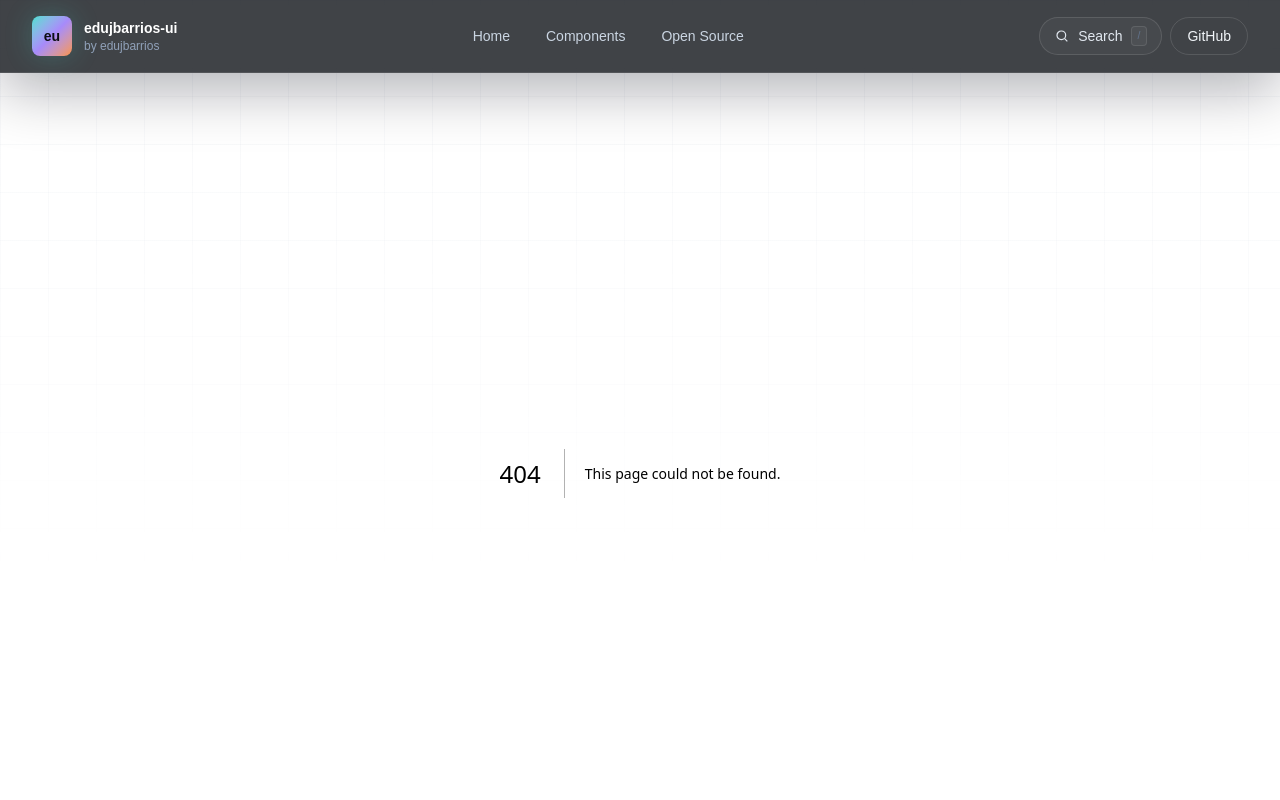
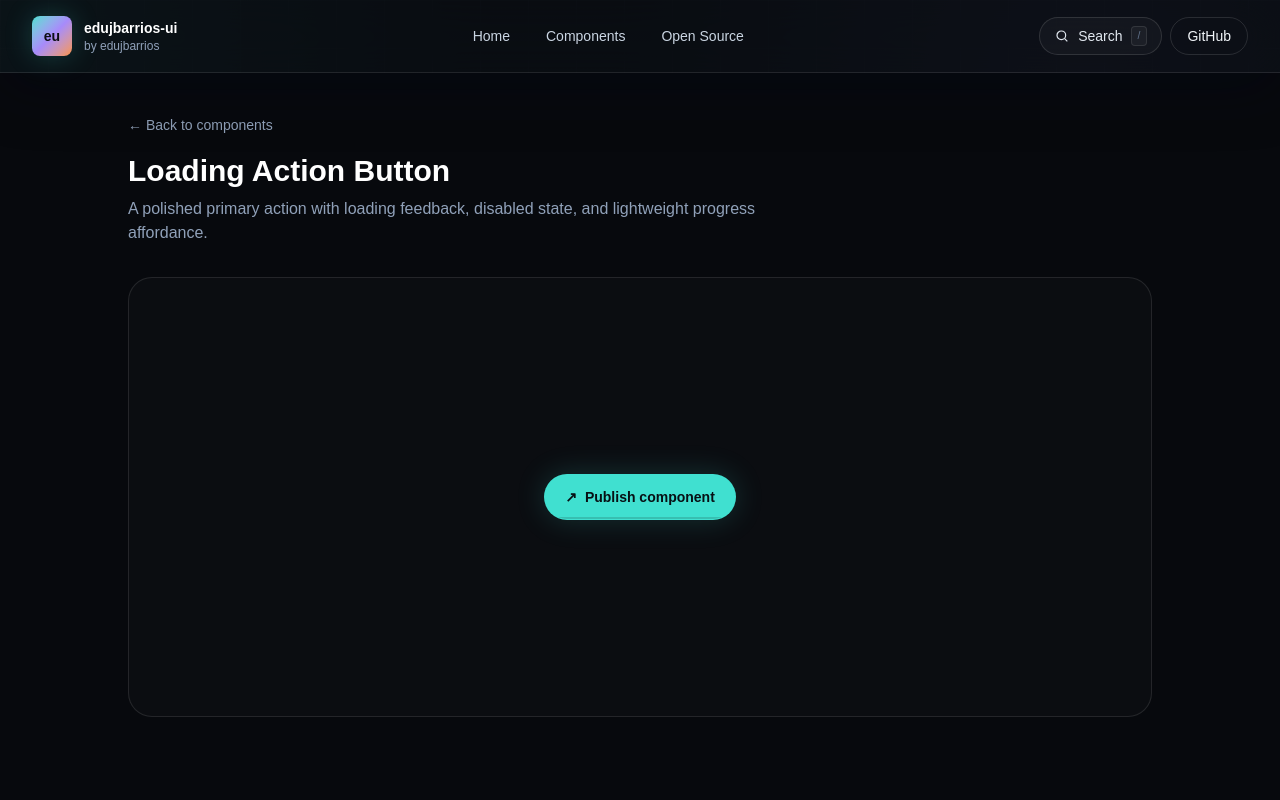
Before and after one commit to edujbarrios/edujbarrios-ui, a Next.js app: page /showcase/loading-action-button in a window 1280 px wide. Before the commit this address had no page. Shown: the top 800 px of the page. Built offline with nearby package versions, Linux system fonts and the light colour scheme.

Commit message:
feat: add Loading Action Button component
* feat: add Loading Action Button component

* feat: add Loading Action Button showcase

```diff
--- /dev/null
+++ b/app/showcase/loading-action-button/page.tsx
@@ -0,0 +1,19 @@
+import Link from "next/link";
+import { LoadingActionButton } from "@/components/ui/loading-action-button";
+
+export default function LoadingActionButtonShowcase() {
+  return (
+    <main className="min-h-screen bg-[#07090d] px-6 py-10 text-white">
+      <div className="mx-auto flex max-w-5xl flex-col gap-8">
+        <div>
+          <Link href="/components" className="text-sm text-slate-400 hover:text-white">← Back to components</Link>
+          <h1 className="mt-4 text-3xl font-bold">Loading Action Button</h1>
+          <p className="mt-2 max-w-2xl text-slate-400">A polished primary action with loading feedback, disabled state, and lightweight progress affordance.</p>
+        </div>
+        <div className="grid min-h-[440px] place-items-center rounded-3xl border border-white/10 bg-white/[0.02] p-8">
+          <LoadingActionButton />
+        </div>
+      </div>
+    </main>
+  );
+}
--- /dev/null
+++ b/components/ui/loading-action-button.tsx
@@ -0,0 +1,35 @@
+"use client";
+
+import { useState } from "react";
+
+export function LoadingActionButton() {
+  const [loading, setLoading] = useState(false);
+
+  const handleClick = () => {
+    if (loading) return;
+    setLoading(true);
+    window.setTimeout(() => setLoading(false), 1800);
+  };
+
+  return (
+    <button
+      type="button"
+      onClick={handleClick}
+      disabled={loading}
+      aria-busy={loading}
+      className="group relative inline-flex min-w-44 items-center justify-center overflow-hidden rounded-full border border-[#40E0D0]/35 bg-[#40E0D0] px-5 py-3 text-sm font-bold text-[#071014] shadow-[0_0_30px_rgba(64,224,208,0.18)] transition hover:-translate-y-0.5 hover:bg-[#7ff2e8] disabled:cursor-wait disabled:translate-y-0 disabled:bg-[#40E0D0]/80"
+    >
+      <span className="absolute inset-x-0 bottom-0 h-0.5 bg-black/15">
+        <span className={loading ? "block h-full w-full origin-left animate-pulse bg-black/45" : "block h-full w-0 bg-black/45"} />
+      </span>
+      <span className="flex items-center gap-2">
+        {loading ? (
+          <span className="h-4 w-4 animate-spin rounded-full border-2 border-[#071014]/25 border-t-[#071014]" aria-hidden="true" />
+        ) : (
+          <span aria-hidden="true">↗</span>
+        )}
+        {loading ? "Publishing…" : "Publish component"}
+      </span>
+    </button>
+  );
+}
```
